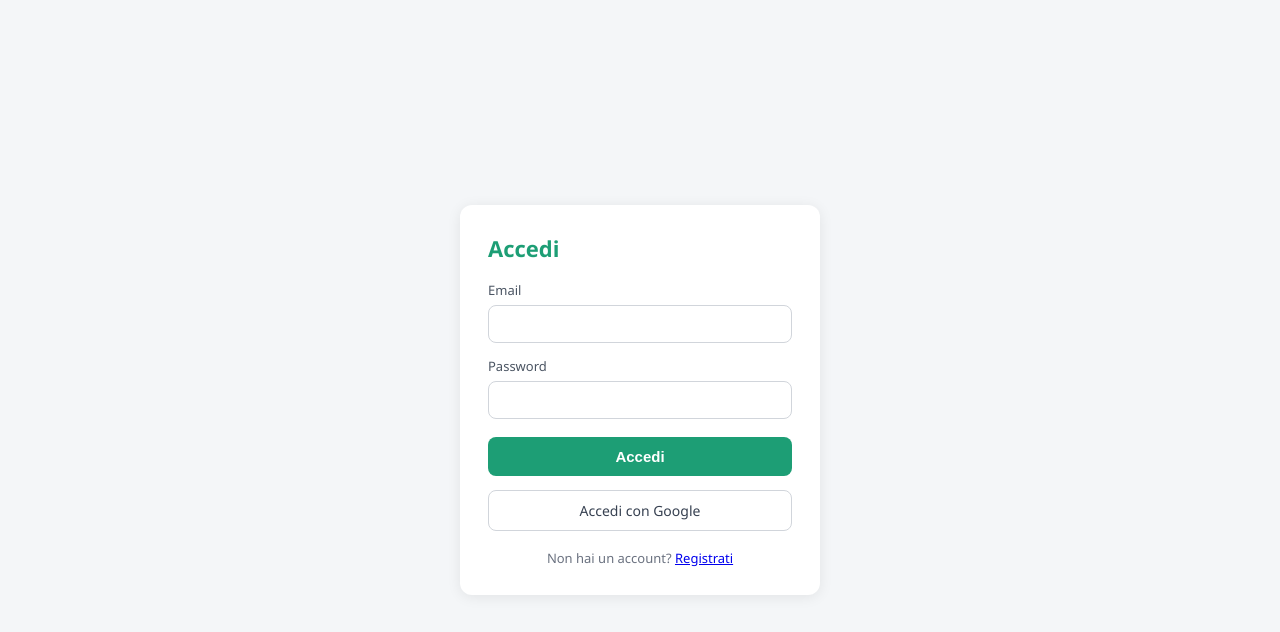
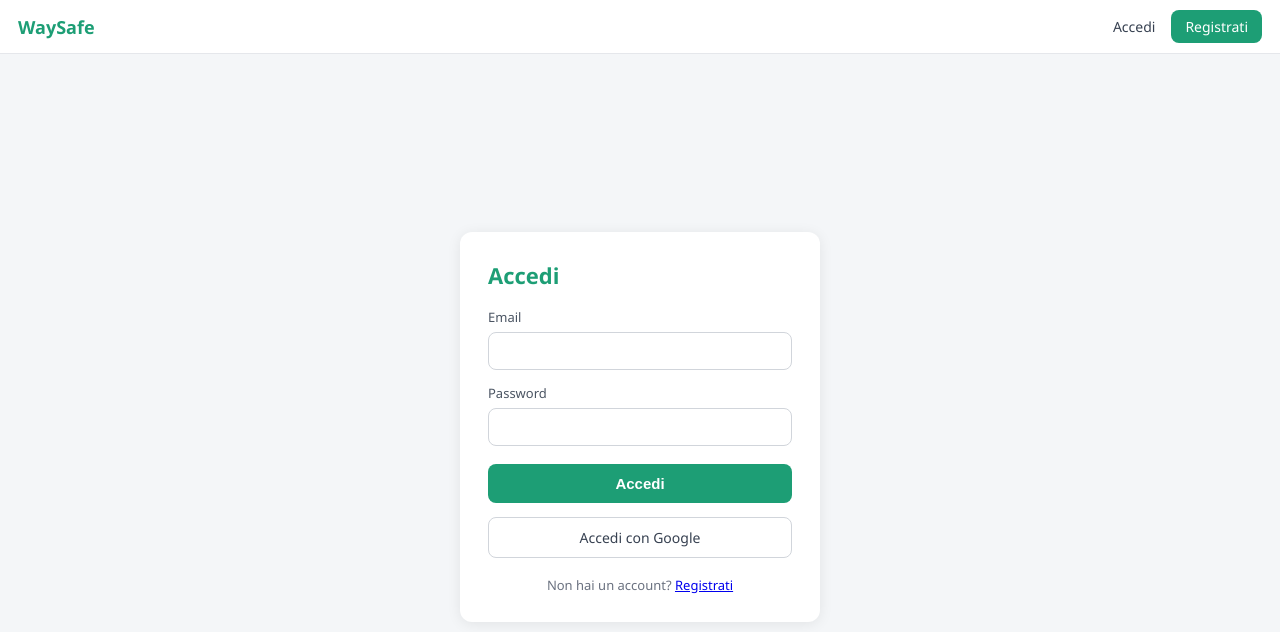
Before and after one commit to davide-modena/WaySafe, a React (Create React App) app in the folder frontend/: page /login in a window 1280 px wide. Shown: the top 632 px of the page. Built offline with nearby package versions, Linux system fonts and the light colour scheme; no server answers.

Commit message:
frontend: navbar con stato autenticazione e layout con area contenuti

```diff
--- a/frontend/src/App.css
+++ b/frontend/src/App.css
@@ -1,3 +1,14 @@
+.app-shell {
+  display: flex;
+  flex-direction: column;
+  height: 100%;
+}
+
+.app-content {
+  flex: 1;
+  min-height: 0;
+}
+
 .home-map {
   width: 100%;
   height: 100%;
--- a/frontend/src/App.js
+++ b/frontend/src/App.js
@@ -1,5 +1,6 @@
 import { BrowserRouter, Routes, Route } from 'react-router-dom';
 import { AuthProvider } from './context/AuthContext';
+import Navbar from './components/Navbar/Navbar';
 import HomePage from './pages/HomePage';
 import LoginPage from './pages/LoginPage';
 import './App.css';
@@ -8,10 +9,15 @@ function App() {
   return (
     <AuthProvider>
       <BrowserRouter>
-        <Routes>
-          <Route path="/" element={<HomePage />} />
-          <Route path="/login" element={<LoginPage />} />
-        </Routes>
+        <div className="app-shell">
+          <Navbar />
+          <div className="app-content">
+            <Routes>
+              <Route path="/" element={<HomePage />} />
+              <Route path="/login" element={<LoginPage />} />
+            </Routes>
+          </div>
+        </div>
       </BrowserRouter>
     </AuthProvider>
   );
--- /dev/null
+++ b/frontend/src/components/Navbar/Navbar.css
@@ -0,0 +1,51 @@
+.navbar {
+  display: flex;
+  align-items: center;
+  justify-content: space-between;
+  height: 54px;
+  padding: 0 18px;
+  background: #ffffff;
+  border-bottom: 1px solid #e5e7eb;
+  flex-shrink: 0;
+}
+
+.navbar-brand {
+  font-size: 18px;
+  font-weight: 700;
+  color: #1d9e75;
+  text-decoration: none;
+}
+
+.navbar-links {
+  display: flex;
+  align-items: center;
+  gap: 16px;
+}
+
+.navbar-links a {
+  color: #374151;
+  text-decoration: none;
+  font-size: 14px;
+}
+
+.navbar-user {
+  font-size: 14px;
+  color: #6b7280;
+}
+
+.navbar-cta {
+  padding: 7px 14px;
+  background: #1d9e75;
+  color: #ffffff !important;
+  border-radius: 8px;
+}
+
+.navbar-logout {
+  border: 1px solid #d1d5db;
+  background: none;
+  border-radius: 8px;
+  padding: 7px 14px;
+  font-size: 14px;
+  cursor: pointer;
+  color: #374151;
+}
--- /dev/null
+++ b/frontend/src/components/Navbar/Navbar.jsx
@@ -0,0 +1,40 @@
+import { Link, useNavigate } from 'react-router-dom';
+import { useAuth } from '../../context/AuthContext';
+import './Navbar.css';
+
+function Navbar() {
+  const { isAuthenticated, user, logout } = useAuth();
+  const navigate = useNavigate();
+
+  function onLogout() {
+    logout();
+    navigate('/login');
+  }
+
+  return (
+    <header className="navbar">
+      <Link to="/" className="navbar-brand">
+        WaySafe
+      </Link>
+      <nav className="navbar-links">
+        {isAuthenticated ? (
+          <>
+            <span className="navbar-user">{user ? user.nome : 'Account'}</span>
+            <button type="button" className="navbar-logout" onClick={onLogout}>
+              Esci
+            </button>
+          </>
+        ) : (
+          <>
+            <Link to="/login">Accedi</Link>
+            <Link to="/register" className="navbar-cta">
+              Registrati
+            </Link>
+          </>
+        )}
+      </nav>
+    </header>
+  );
+}
+
+export default Navbar;
```
